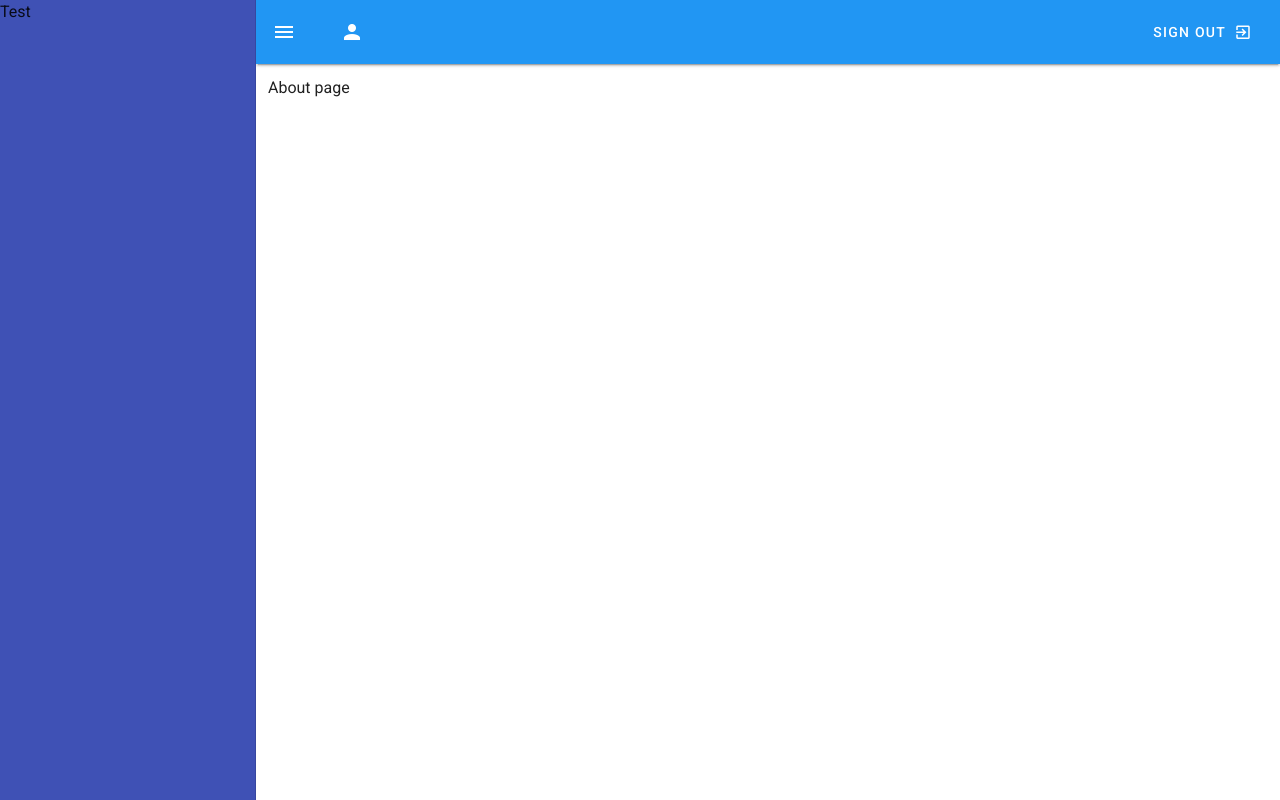
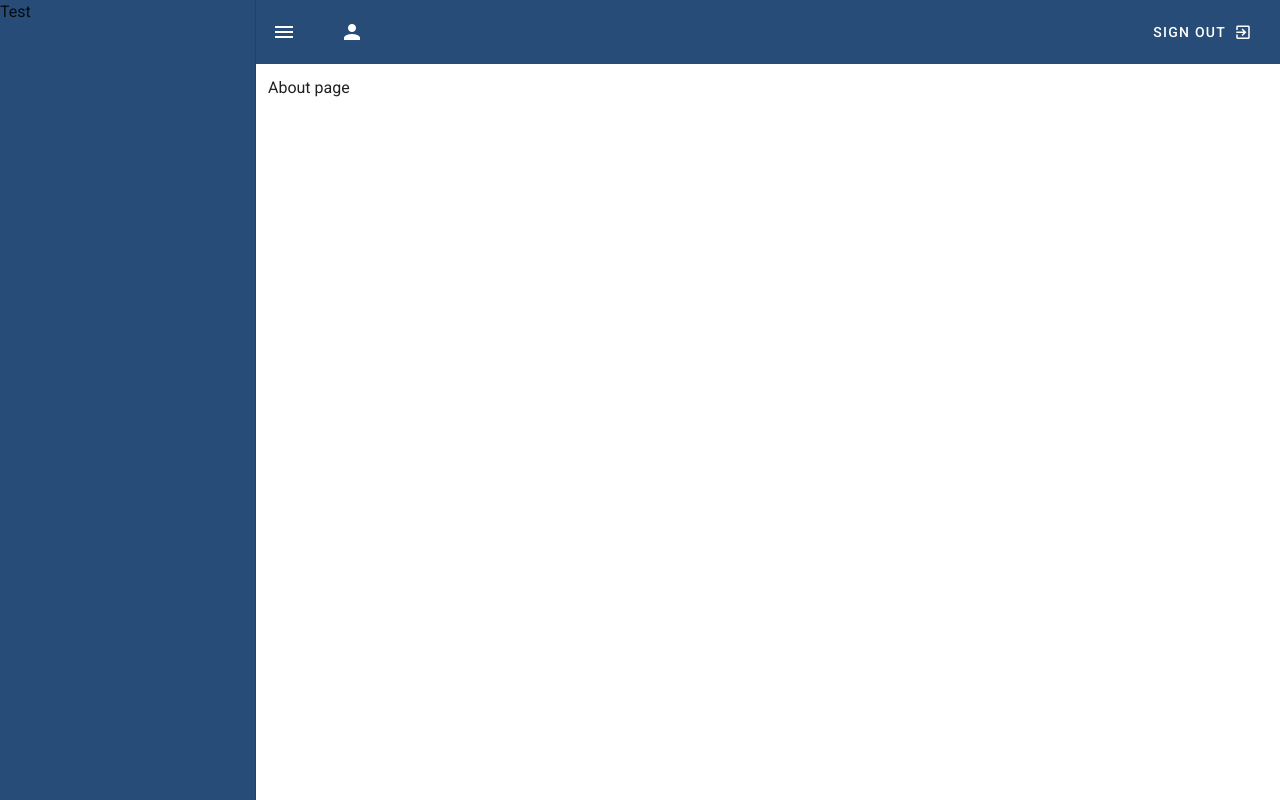
Before and after one commit to CristopherBuitrago/VUETIFY_COURSE, a Vue app: page /about-us in a window 1280 px wide. Both pictures are taken after a click on the button 28 px from the left and 32 px from the top of the page. Built offline with nearby package versions, Linux system fonts and the light colour scheme.

Commit message:
feat(agregado): :sparkles: Se agrego clase 6
Clase sobre como ajustar los diferentes temas de una aplicacion

```diff
--- a/src/App.vue
+++ b/src/App.vue
@@ -1,5 +1,5 @@
 <template>
-  <v-app class="grey lighten-4">
+  <v-app >
     <!-- Contenido principal -->
     <v-main>
       <!-- Encabezado de la aplicación -->
--- a/src/components/NavBar.vue
+++ b/src/components/NavBar.vue
@@ -1,9 +1,9 @@
 <template>
   <nav>
-    <v-toolbar app class="blue elevation-2">
+    <v-toolbar app flat class="primary">
       <!-- Icono de menú para abrir el drawer -->
       <v-btn icon dark @click="drawer = !drawer">
-        <v-icon dark>mdi-menu</v-icon>
+        <v-icon>mdi-menu</v-icon>
       </v-btn>
 
       <!-- Título de la barra de herramientas -->
@@ -24,7 +24,7 @@
     </v-toolbar>
 
     <!-- Drawer de navegación controlado por la variable 'drawer' -->
-    <v-navigation-drawer app v-model="drawer" class="indigo">
+    <v-navigation-drawer app v-model="drawer" class="primary">
       <p>Test</p>
     </v-navigation-drawer>
   </nav>
--- a/src/plugins/vuetify.js
+++ b/src/plugins/vuetify.js
@@ -4,4 +4,23 @@ import Vuetify from 'vuetify/lib/framework';
 Vue.use(Vuetify);
 
 export default new Vuetify({
+  theme: {
+    themes: {
+      light: {
+        primary: '#274C77',
+        secondary: '#E7ECEF',
+        primary_color: '#6096BA',
+        highlight: '#A3CEF1',
+        link_color: '#8B8C89'
+      },
+      dark: {
+        primary: '#1B263B',
+        secondary: '#4E4E50',
+        primary_color: '#3A506B',
+        highlight: '#5BC0EB',
+        link_color: '#B0B0B0'
+      }
+    },
+    dark: false // Configuración inicial (false para tema claro, true para tema oscuro)
+  }
 });
```
